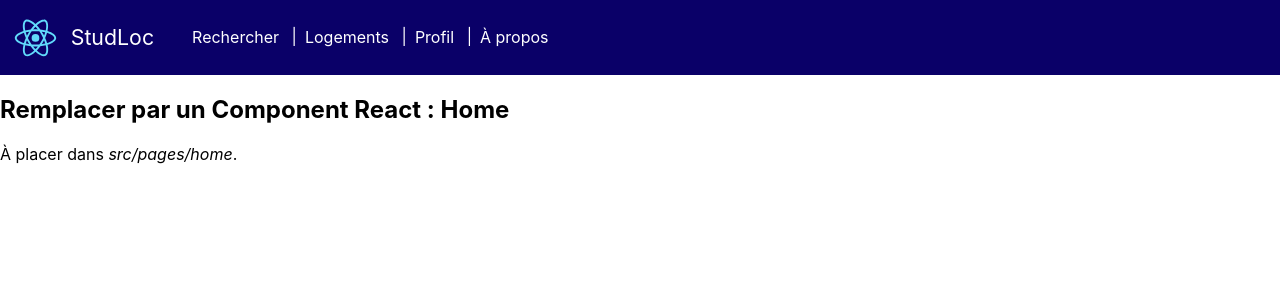
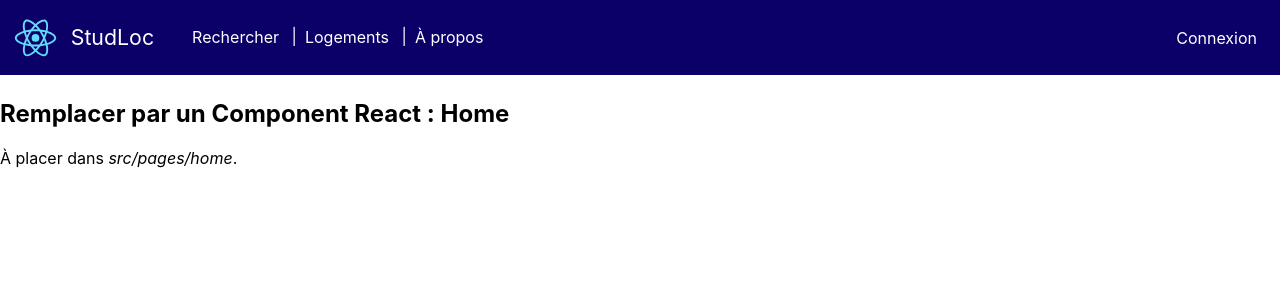
Before and after one commit to AxelFontarive/StudLoc, a React (Create React App) app: page / in a window 1280 px wide. Shown: the top 300 px of the page. Built offline with nearby package versions, Linux system fonts and the light colour scheme.

Commit message:
Ajout d'un lien de connexion sur la top bar

```diff
--- a/src/App.js
+++ b/src/App.js
@@ -20,8 +20,10 @@ function App() {
           <Link className="link-big" to="/">StudLoc</Link>
           <Link className="link" to="/recherche">Rechercher</Link> |
           <Link className="link" to="/logements">Logements</Link> |
-          <Link className="link" to="/profil">Profil</Link> |
           <Link className="link" to="/apropos">À propos</Link>
+          <div id="profile-container">
+            <Link className="link" to="/login">Connexion</Link>
+          </div>
         </div>
       </div>
 
--- a/src/css/top-bar.css
+++ b/src/css/top-bar.css
@@ -3,16 +3,25 @@
   height: 75px;
 
   display: inline-block;
+  overflow: hidden;
 
   background-color: #0a0068;
 }
 
 #top-bar #logo-container {
-  width: fit-content;
+  width: 100%;
   height: 100%;
   line-height: 100%;
 
   color: white;
+}
+
+#top-bar #profile-container {
+  margin-right: 15px;
+  float: right;
+
+  width: fit-content;
+  line-height: 75px;
 }
 
 #top-bar #logo {
```
